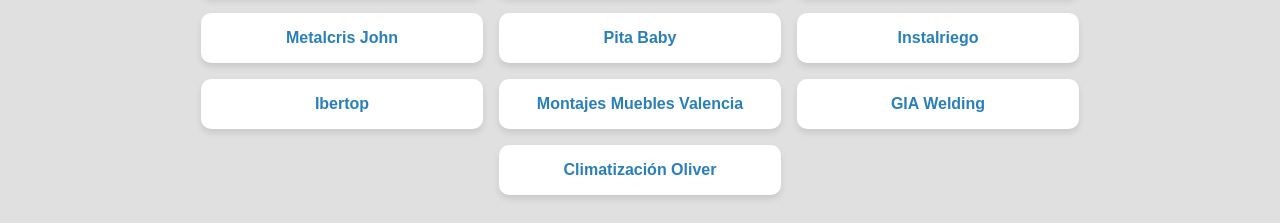
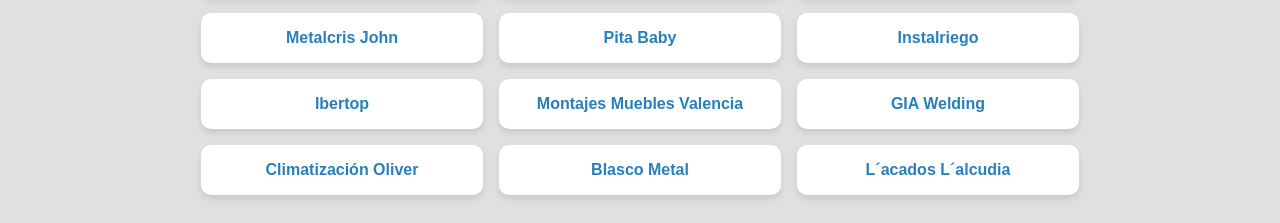
Before and after one commit to migue-90/portfolio, a plain HTML site: page index.html in a window 1280 px wide. Shown: the part 729-952 px from the top of the page. Drawn offline with nearby package versions, Linux system fonts and the light colour scheme.

Commit message:
Update index.html

```diff
--- a/index.html
+++ b/index.html
@@ -143,6 +143,8 @@
                 <div class="project-card"><a href="https://montajesmueblesvalencia.com/" target="_blank">Montajes Muebles Valencia</a></div>
                 <div class="project-card"><a href="https://giawelding.com/" target="_blank">GIA Welding</a></div>
                 <div class="project-card"><a href="https://climatizacionesoliver.com/" target="_blank">Climatización Oliver</a></div>
+                <div class="project-card"><a href="https://blascometalalzira.es/" target="_blank">Blasco Metal</a></div>
+                <div class="project-card"><a href="https://lacadoslalcudia.com/" target="_blank">L´acados L´alcudia</a></div>
             </div>
         </div>
     </section>
```
